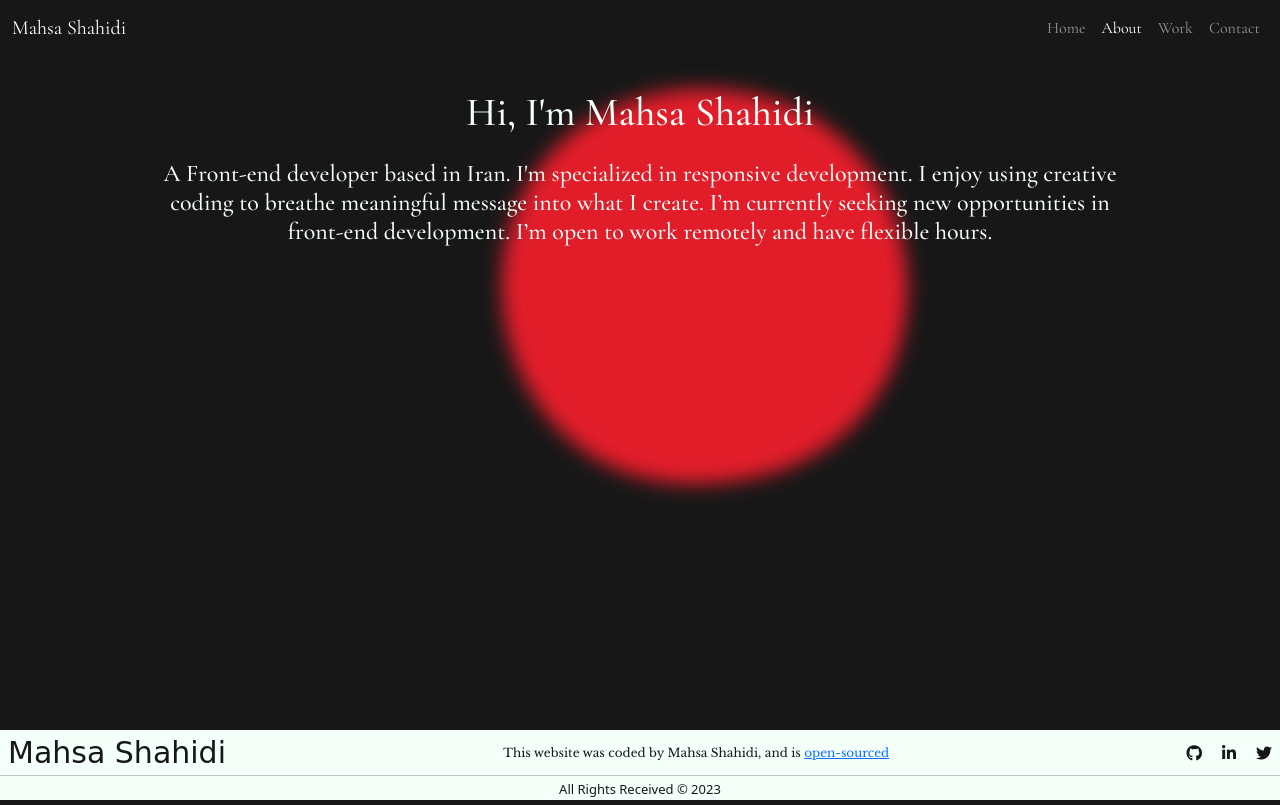
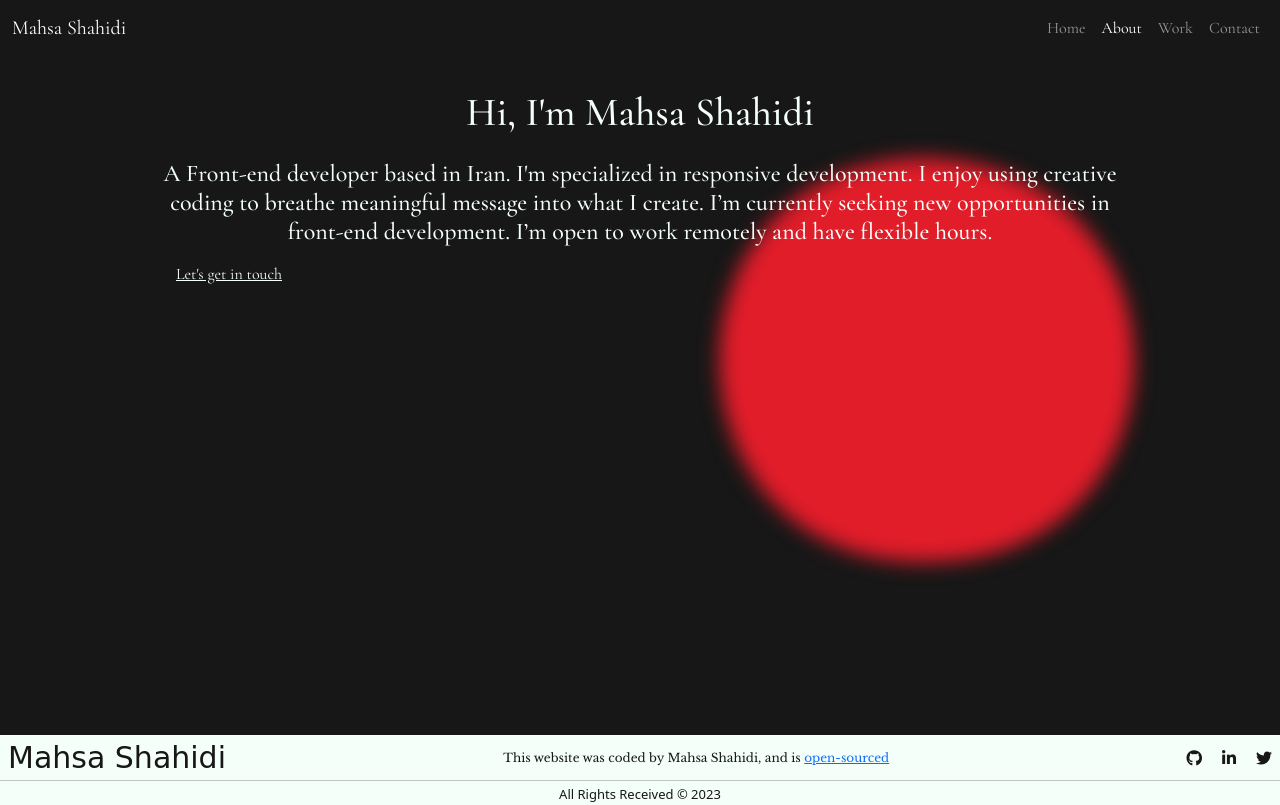
Before and after one commit to mahsashahidi/portfolio-project, a plain HTML site: page about.html in a window 1280 px wide. Drawn offline with nearby package versions, Linux system fonts and the light colour scheme; a web font is replaced by a local one.

Commit message:
Added contact link in about page

```diff
--- a/about.html
+++ b/about.html
@@ -101,7 +101,7 @@
       </nav>
     </header>
     <!-- content -->
-    <div class="ha">
+    <div class="ha d-none d-md-block">
       <svg
         style="width: 0; height: 0; position: absolute"
         aria-hidden="true"
@@ -146,7 +146,11 @@
           front-end development. I’m open to work remotely and have flexible
           hours.
         </h4>
-        <p></p>
+        <p class="ms-3 mt-3">
+          <a href="/contact.html" title="Contact Mahsa Shahidi"
+            >Let's get in touch</a
+          >
+        </p>
       </div>
     </div>
     <!-- footer -->
--- a/css/style.css
+++ b/css/style.css
@@ -335,8 +335,10 @@ footer {
   color: var(--primary-color);
   position: absolute;
   margin-top: 20px;
+  bottom: -5px;
+
   /* top: 90%; */
-  bottom: 0;
+  /* bottom: 0; */
   width: 100%;
 }
 footer .mainFooter {
@@ -381,7 +383,16 @@ hr {
   margin: 2rem 10rem;
   z-index: 1;
 }
-
+.about-content p {
+  text-align: start;
+}
+.about-content p a {
+  color: var(--secondary-color);
+}
+.about-content p:hover {
+  font-weight: bold;
+  text-shadow: 0 0 5px rgb(186, 187, 186);
+}
 svg {
   width: 45%;
   filter: blur(10px);
@@ -404,11 +415,11 @@ svg:hover path {
   animation: move 20s infinite alternate;
   z-index: -1;
 }
-@keyframes move {
+/* @keyframes move {
   0% {
     transform: translate(0px, 0px) rotate(-10deg) scale(0.9);
   }
   100% {
     transform: translate(-600px, -90px) rotate(0deg) scale(1.09);
   }
-}
+} */
```
Also changed, not shown: works.html (+2 -2 lines).
